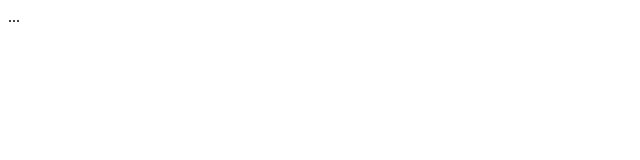
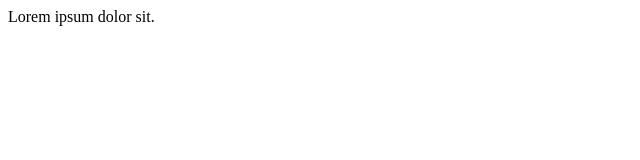
Before and after one commit to dmitryberezikov/webcourse, a plain HTML site: page index.html in a window 1280 px wide. Shown: the whole page, without its empty margins (0-640 px from the left). Drawn offline with Linux system fonts and the light colour scheme.

```diff
--- a/index.html
+++ b/index.html
@@ -6,6 +6,6 @@
     <title>Document</title>
 </head>
 <body>
-    ...
+    Lorem ipsum dolor sit.
 </body>
 </html>
```
